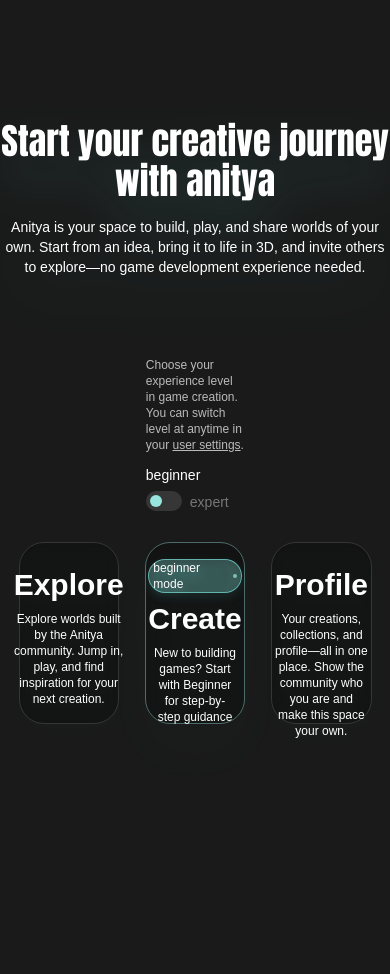
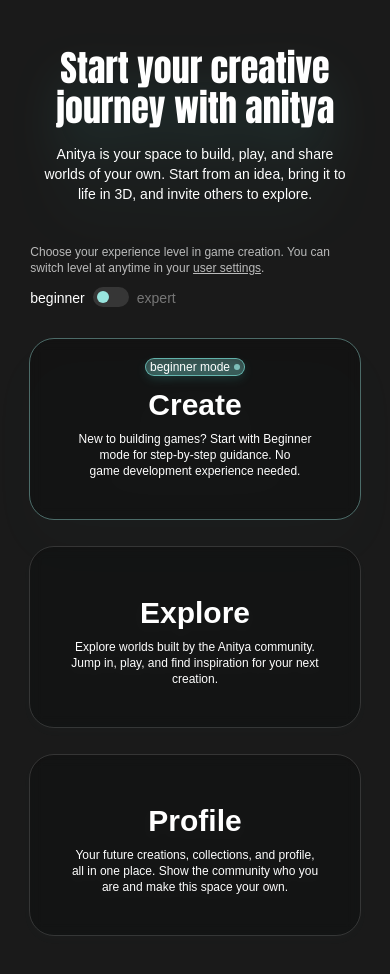
Before and after one commit to bosilf/anitya, a Next.js app: page /intro in a window 390 px wide. Shown: the top 974 px of the page. Before the commit the page ends 844 px from the top, so only its background shows below. Built offline with nearby package versions, Linux system fonts and the light colour scheme.

Commit message:
intro responsiveness

```diff
--- a/app/intro/page.tsx
+++ b/app/intro/page.tsx
@@ -11,31 +11,31 @@ const levels: LevelVariants[] = [
   {
     level: "beginner",
     content:
-      "New to building games? Start with Beginner for step-by-step guidance",
+      "New to building games? Start with Beginner mode for step-by-step guidance. No game development experience needed.",
   },
   {
     level: "expert",
     content:
-      "You are familiar with game development and would like to get right into it.",
+      "You are familiar with game development and would like to get right into it. Tutorials are still available",
   },
 ];
 
-export default function Dashboard() {
+export default function Intro() {
   const [selectedLevel, setSelectedLevel] = useState(levels[0].level);
   const currentLevel = levels.find(({ level }) => level === selectedLevel)!;
 
   return (
-    <main className="flex-1 flex gap-20 flex-col justify-center items-center">
+    <main className="flex-1 flex p-3 py-12 gap-10 lg:gap-20 flex-col justify-center items-center">
       <div className="flex flex-col gap-4 drop-shadow-2xl drop-shadow-app-lobby-ring-glow-color/50">
-        <h1 className="text-center font-anton text-4xl">
+        <h1 className="text-center font-anton text-4xl text-pretty">
           Start your creative journey with anitya
         </h1>
-        <p className="max-w-150 text-center text-sm">
-          Anitya is your space to build, play, and share worlds of your own. Start from an idea, bring it to life in 3D, and invite others to explore—no game development experience needed.
+        <p className="lg:max-w-150 px-6 text-center text-sm">
+          Anitya is your space to build, play, and share worlds of your own. Start from an idea, bring it to life in 3D, and invite others to explore.
         </p>
       </div>
-      <div className="w-[90%] min-h-20 grid grid-cols-3 gap-7">
-        <div className="col-span-1 col-start-2">
+      <div className="w-[90%] min-h-20 grid grid-cols-1 lg:grid-cols-3 gap-7">
+        <div className="col-span-1 lg:col-start-2">
           <p className="text-xs text-white/70 mb-2 max-w-80">
             Choose your experience level in game creation. You can switch level
             at anytime in your <u className="cursor-pointer">user settings</u>.
@@ -71,7 +71,7 @@ export default function Dashboard() {
         <Link
           href="/create"
           className={`
-          glass col-start-2 items-center drop-shadow-2xl group lg:w-90 h-45 justify-center grid grid-rows-[1fr_1fr_3fr] gap-2 p-4 lg:px-10 text-3xl font-bold aspect-4/3
+          glass lg:col-start-2 items-center drop-shadow-2xl group lg:w-90 h-45 justify-center grid grid-rows-[1fr_1fr_3fr] gap-2 p-4 lg:px-10 text-3xl font-bold aspect-4/3
             ${selectedLevel === "beginner" ? "drop-shadow-app-lobby-ring-glow-color/10 outline-app-anitya-blue/40 hover:outline-app-anitya-blue/70 hover:drop-shadow-app-lobby-ring-glow-color/90" : "drop-shadow-app-lobby-orange/10 hover:drop-shadow-app-lobby-orange/30 hover:outline-app-lobby-orange/70 outline-app-lobby-orange/40"}
           `}
         >
@@ -83,8 +83,10 @@ export default function Dashboard() {
           >
             {selectedLevel === "beginner" ? "beginner" : "expert"} mode
             <div
-              className={`size-1 animate-pulse rounded-full ${selectedLevel === "beginner" ? " bg-app-anitya-blue" : "bg-app-lobby-yellow"}`}
-            />
+              className={`size-1.5 animate-pulse rounded-full ${selectedLevel === "beginner" ? " bg-app-anitya-blue" : "bg-app-lobby-yellow"}`}
+            >
+
+            </div>
           </span>
           <h2 className="m-auto">Create</h2>
           <p
@@ -95,7 +97,7 @@ export default function Dashboard() {
             {currentLevel.content}
           </p>
         </Link>
-        <Link href="/explore" className="col-start-1 row-start-2 glass items-center hover:outline-app-color-white-46-percent  lg:w-90 h-45 justify-center grid grid-rows-[1fr_1fr_3fr] gap-2 p-4 px-10 text-3xl font-bold aspect-4/3">
+        <Link href="/explore" className="col-start-1 row-start-3 glass items-center hover:outline-app-color-white-46-percent  lg:w-90 h-45 justify-center grid grid-rows-[1fr_1fr_3fr] gap-2 p-4 px-10 text-3xl font-bold aspect-4/3">
           <h2 className="row-start-2 m-auto">Explore</h2>
           <p className="mb-auto row-start-3 text-xs text-center font-normal">
             Explore worlds built by the Anitya community. Jump in, play, and
@@ -105,7 +107,7 @@ export default function Dashboard() {
         <Link href="/profile" className="glass items-center hover:outline-app-color-white-46-percent  lg:w-90 h-45 justify-center grid grid-rows-[1fr_1fr_3fr] gap-2 p-4 px-10 text-3xl font-bold aspect-4/3">
           <h2 className="row-start-2 m-auto">Profile</h2>
           <p className="mb-auto row-start-3 text-xs text-center font-normal">
-            Your creations, collections, and profile—all in one place. Show the
+            Your future creations, collections, and profile, all in one place. Show the
             community who you are and make this space your own.
           </p>
         </Link>
--- a/app/layout.tsx
+++ b/app/layout.tsx
@@ -32,7 +32,7 @@ export default function RootLayout({ children }: LayoutProps<"/">) {
       lang="en"
       className={`${geistSans.variable} ${geistMono.variable} h-full antialiased`}
     >
-      <body className="flex flex-col h-screen">
+      <body className="flex flex-col min-h-screen">
         {children}
       </body>
     </html>
```
